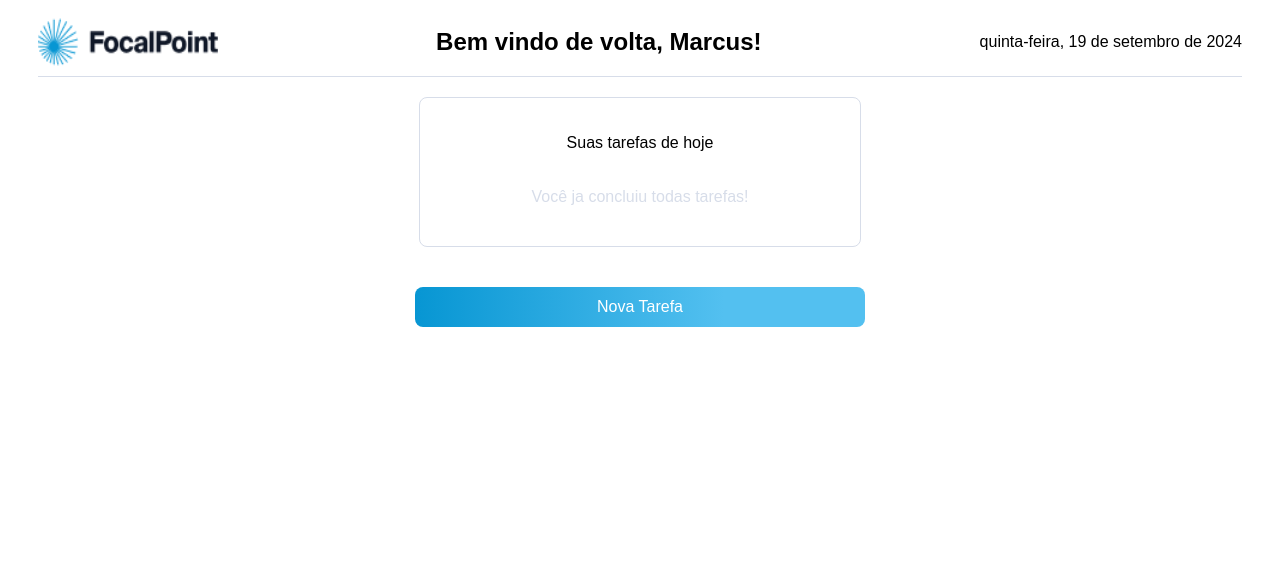
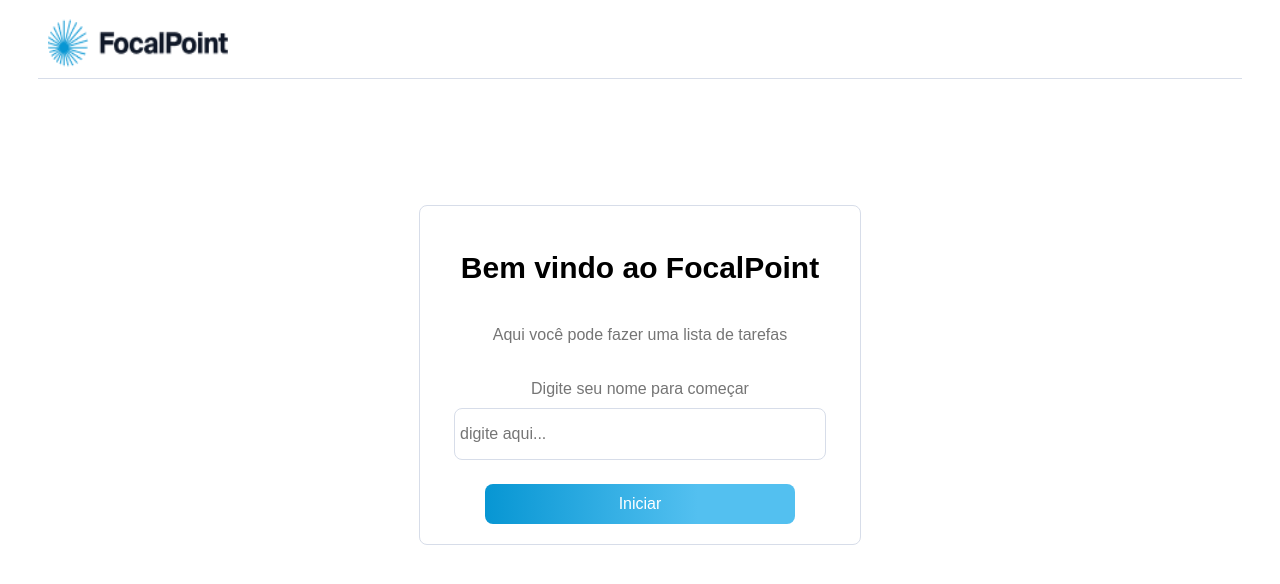
Before and after one commit to vixemari/to-do-app, a Next.js app: page / in a window 1280 px wide. Shown: the top 584 px of the page. Built offline with nearby package versions, Linux system fonts and the light colour scheme.

Commit message:
Adiciona pagina inicial e finaliza logica de salvar no local storage

```diff
--- /dev/null
+++ b/src/app/Inicio.module.scss
@@ -0,0 +1,65 @@
+.image {
+  width: 180px;
+  height: 50px;
+  margin: 10px;
+
+  @media (max-width: 575.98px) {
+    width: 100px;
+    height: 30px;
+  }
+
+}
+
+.container {
+  display: flex;
+  flex-direction: column;
+  align-items: center;
+  justify-content: center;
+  padding: 20px;
+  max-width: 300px;
+  margin: auto;
+  margin-top: 10%;
+  border: 1px solid #D7DDE9;
+  border-radius: 8px;
+  padding: 20px;
+  max-width: 400px;
+
+
+  @media (max-width: 575.98px) {
+    max-width: 300px;
+    margin-top: 40%;
+  }
+}
+
+.title {
+  font-size: 30px;
+  font-weight: 600;
+
+}
+
+.subTitle {
+  font-size: 16px;
+  font-weight: 500;
+  color: #757575;
+  ;
+}
+
+.label {
+  font-size: 16px;
+  font-weight: 500;
+  color: #757575;
+  margin-top: 20px;
+}
+
+.button {
+  background: linear-gradient(90deg, #0796D3 0%, #53C0F0 68.65%);
+  color: #fff;
+  border: none;
+  border-radius: 8px;
+  font-size: 16px;
+  padding: 5px;
+  max-width: 310px;
+  height: 40px;
+  cursor: pointer;
+  margin-top: 24px;
+}
--- a/src/app/globals.scss
+++ b/src/app/globals.scss
@@ -9,12 +9,11 @@
   border-radius: 8px;
   font-size: 16px;
   padding: 5px;
-  width: 100%;
+  width: 90%;
   height: 40px;
   margin-top: 10px;
 }
 
-//adicionar props ao button
 button:hover {
   background-color: #D7DDE9;
 }
@@ -39,3 +38,14 @@
   margin-right: 30px;
   border-bottom: 1px solid #D7DDE9
 }
+
+@media (max-width: 575.98px) {
+  header {
+    flex-direction: column;
+    align-items: flex-start;
+    justify-self: start;
+
+
+  }
+
+}
--- a/src/app/Home.module.scss
+++ b/src/app/home/Home.module.scss
@@ -9,16 +9,29 @@
   max-width: 400px;
   margin-top: 20px;
 }
+
 .row {
   display: flex;
   flex-direction: row;
   justify-content: space-between;
   align-items: center;
   width: 100%;
-  border: 1px dashed  #D7DDE9;
+  border: 1px dashed #D7DDE9;
   border-radius: 8px;
   padding: 10px;
   margin-bottom: 10px;
+}
+
+.headerText {
+  font-size: 24px;
+  font-weight: 500;
+}
+
+.dateText {
+  font-size: 16px;
+  font-weight: 500;
+  color: #757575;
+  ;
 }
 
 .row:hover {
@@ -38,6 +51,11 @@
   color: #D7DDE9;
 }
 
+.checkbox {
+  margin-right: 20px;
+  color: #D7DDE9;
+}
+
 .footer {
   display: flex;
   flex-direction: column;
@@ -47,9 +65,38 @@
   max-width: 300px;
   margin-top: 20px;
 
-  button {
-      background: linear-gradient(90deg, #0796D3 0%, #53C0F0 68.65%);
-      color: #fff;
+  .buttonPrimary {
+    background: linear-gradient(90deg, #0796D3 0%, #53C0F0 68.65%);
+    color: #fff;
+    margin-bottom: 10px;
+  }
 
+  .buttonSecondary {
+    background-color: #E7EEFB;
+    margin-bottom: 10px;
+  }
+
+}
+
+
+
+@media (max-width: 575.98px) {
+  .container {
+    max-width: 300px;
+  }
+
+  .footer {
+    max-width: 230px;
+  }
+
+  .headerText {
+    margin-top: 10px;
+    font-size: 16px;
+    font-weight: 600;
+  }
+
+  .dateText {
+    font-size: 18px;
+    margin-bottom: 30px;
   }
 }
--- a/src/app/layout.js
+++ b/src/app/layout.js
@@ -1,6 +1,4 @@
 import "./globals.scss";
-
-
 
 export const metadata = {
   title: "To Do app",
@@ -10,9 +8,7 @@
 export default function RootLayout({ children }) {
   return (
     <html lang="en">
-      <body>
-        {children}
-      </body>
+      <body>{children}</body>
     </html>
   );
 }
--- a/src/app/page.js
+++ b/src/app/page.js
@@ -1,115 +1,44 @@
 "use client";
-import { useEffect, useState } from "react";
+import { useRef } from "react";
 import Image from "next/image";
-import FocalPoint from "./public/FocalPoint.png"
-import Modal from "@/components/Modal";
-import styles from './Home.module.scss'
-import { Trash } from "react-feather";
+import FocalPoint from "./public/FocalPoint.png";
+import styles from "./Inicio.module.scss";
 
-export default function Home() {
-  const [tarefas, setTarefas] = useState({
-    tarefasAFazer: [],
-    tarefasFeitas: [],
-  })
-  const [openModal, setOpenModal] = useState(false);
-  const [currentTaskIndex, setCurrentTaskIndex] = useState(null);
-  const [modalType, setModalType] = useState(null);
+export default function Inicio() {
+  const inputRef = useRef(null);
 
-  const DateOptions = {
-    weekday: 'long',
-    year: 'numeric',
-    month: 'long',
-    day: 'numeric',
+  const handleStart = () => {
+    const name = inputRef.current.value;
+    localStorage.setItem("name", name);
+    if (name) {
+      window.location.href = "/home";
+    } else {
+      alert("Por favor, digite seu nome");
+    }
   };
-
-useEffect(() => {
-  const tarefas = localStorage.getItem('tarefas')
-  if (tarefas) {
-    setTarefas(JSON.parse(tarefas))
-  }
-}, [])
-
-  const taskDone = (index) => {
-    const newTarefas = [...tarefas.tarefasAFazer]
-    newTarefas.splice(index, 1)
-    setTarefas({...tarefas, tarefasAFazer: newTarefas, tarefasFeitas: [...tarefas.tarefasFeitas, tarefas.tarefasAFazer[index]]})
-    localStorage.setItem('tarefas', JSON.stringify({...tarefas, tarefasAFazer: newTarefas, tarefasFeitas: [...tarefas.tarefasFeitas, tarefas.tarefasAFazer[index]]}))
-  }
-
-  const handleModal = (index, type) => {
-    setModalType(type);
-    setCurrentTaskIndex(index);
-    setOpenModal(true);
-  }
-
 
   return (
     <>
-      {
-        openModal && <Modal
-        props={{
-          open: openModal,
-          setOpen: setOpenModal,
-          tarefas: tarefas,
-          setTarefas: setTarefas,
-          type: modalType,
-          index: currentTaskIndex
-        }} />
-      }
       <header>
         <Image
           src={FocalPoint}
           alt="logoFocalPoint"
           width={180}
           height={50}
+          className={styles.image}
         />
-        <h2 className={styles.headerText}>Bem vindo de volta, Marcus!</h2>
-        <div>
-          {new Date().toLocaleDateString("pt-BR", DateOptions)}
-        </div>
       </header>
       <section className={styles.container}>
-        <p>Suas tarefas de hoje</p>
-          {
-            tarefas.tarefasAFazer.length > 0 ? ( tarefas.tarefasAFazer.map((tarefa, index) => (
-              <div className={styles.row} key={index}>
-                <div>
-                  <input
-                  type="checkbox"
-                  onClick={() => taskDone(index)}
-                  />
-                  <label>{tarefa}</label>
-                </div>
-                <div>
-                <Trash size={20} color="#b0bbd1"  onClick={() => handleModal(index, "tarefasAFazer")} />
-                </div>
-              </div>
-            ))
-            ) : (
-              <p className={styles.empty}>Você ja concluiu todas tarefas!</p>
-            )
-          }
-        {
-           tarefas.tarefasFeitas.length > 0 && <p >Tarefas finalizadas</p>
-        }
-        {
-         tarefas.tarefasFeitas.map((tarefa, index) => (
-            <div className={styles.row} key={index}>
-              <div>
-                <input type="checkbox" checked />
-                <label className={styles.completed}>{tarefa}</label>
-              </div>
-              <div>
-              <Trash size={20} color="#b0bbd1"  onClick={() => handleModal(index, 'tarefasFeitas')} />
-            </div>
-            </div>
-          ))
-        }
+        <h1 className={styles.title}>Bem vindo ao FocalPoint</h1>
+        <h3 className={styles.subTitle}>
+          Aqui você pode fazer uma lista de tarefas
+        </h3>
+        <label className={styles.label}>Digite seu nome para começar</label>
+        <input type="text" placeholder="digite aqui..." ref={inputRef} />
+        <button onClick={handleStart} className={styles.button}>
+          Iniciar
+        </button>
       </section>
-      <footer className={styles.footer}>
-        <button onClick={() => handleModal(null, 'tarefasAFazer')} className={styles.buttonPrimary}>Nova Tarefa</button>
-      </footer>
     </>
-
   );
 }
--- a/src/components/Modal.js
+++ b/src/components/Modal.js
@@ -31,7 +31,7 @@
   return (
     <div className={styles.modalOverlay}>
     <div className={styles.modalContent}>
-      <div className={styles.modalHeader}>{index !== null ? 'Deletar Tarefa' : 'Adicionar Tarefa'} </div>
+      <div className={styles.modalHeader}>{index !== null ? 'Deletar Tarefa' : 'Nova Tarefa'} </div>
       <div className={styles.modalBody}>
         <label>{index !== null ? 'Tem certeza que você deseja deletar essa tarefa?' : 'Titulo'}</label>
         {
@@ -45,11 +45,11 @@
         }
       </div>
       <div className={styles.modalFooter}>
-        <button onClick={() => setOpen(false)} className={styles.secondary} >Cancelar</button>
         <button onClick={() => index !== null ? removeTask() : saveTask()}
         className={index !== null ? styles.danger : styles.primary}>
           {index !== null ? 'Deletar' : 'Adicionar'}
           </button>
+        <button onClick={() => setOpen(false)} className={styles.secondary} >Cancelar</button>
       </div>
     </div>
   </div>
--- a/src/components/modal.module.scss
+++ b/src/components/modal.module.scss
@@ -44,7 +44,6 @@
     font-size: 1rem;
     margin: 10px;
     transition: background-color 0.3s ease;
-    width: fit-content;
 
 
     &.primary {
@@ -95,13 +94,20 @@
     max-height: 100vh;
     border-radius: 0;
     padding: 20px;
+    margin-top: 40px;
+  }
+
+  .modalHeader {
+    font-size: 30px;
   }
 
   .modalFooter {
     flex-direction: column;
+
     button {
       width: 100%;
       margin-bottom: 10px;
+
     }
   }
 }
```
Also changed, not shown: src/app/home/page.js (added, +143 -0 lines), src/components/Alert.js (added). Lines whose indentation alone changed are shown as unchanged.
